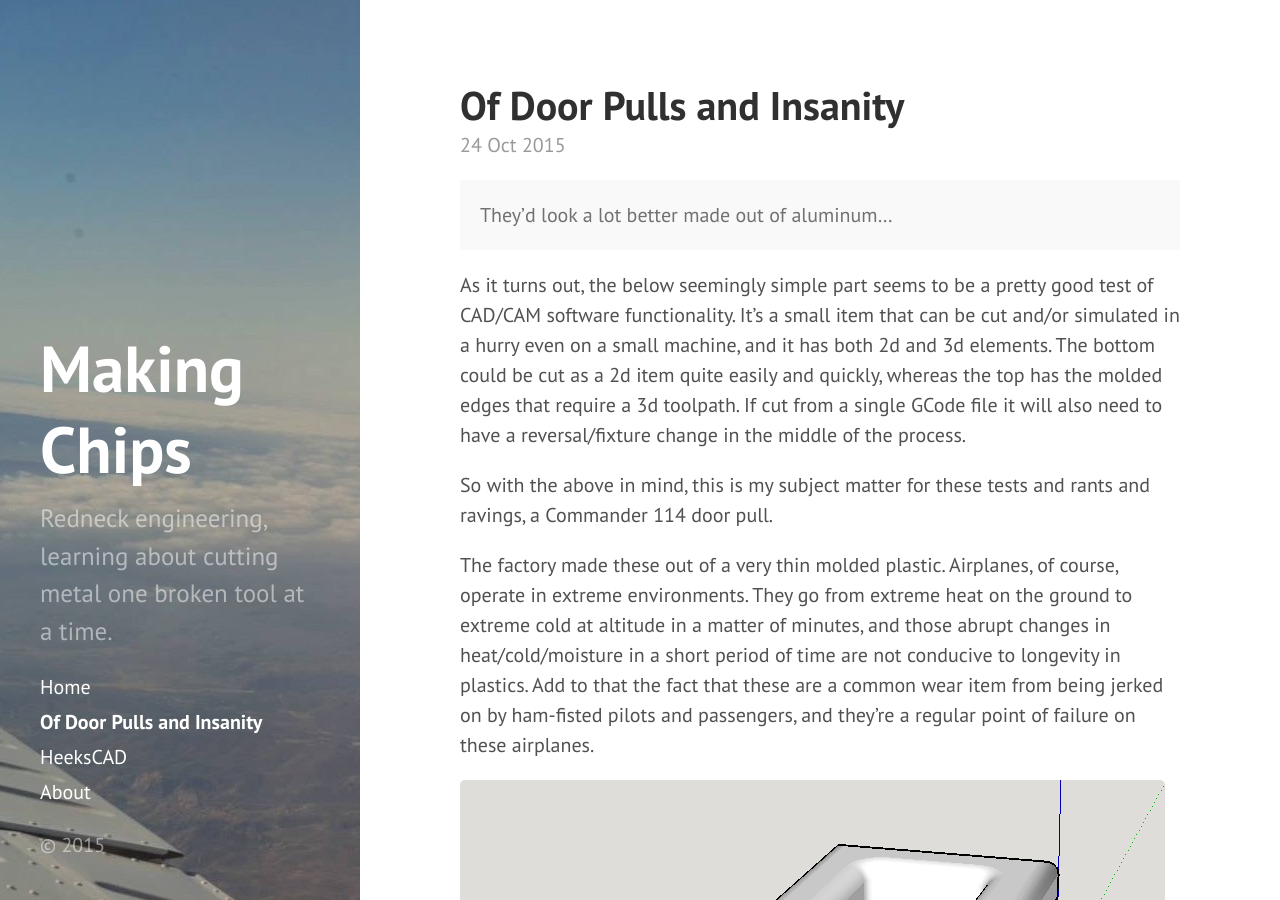
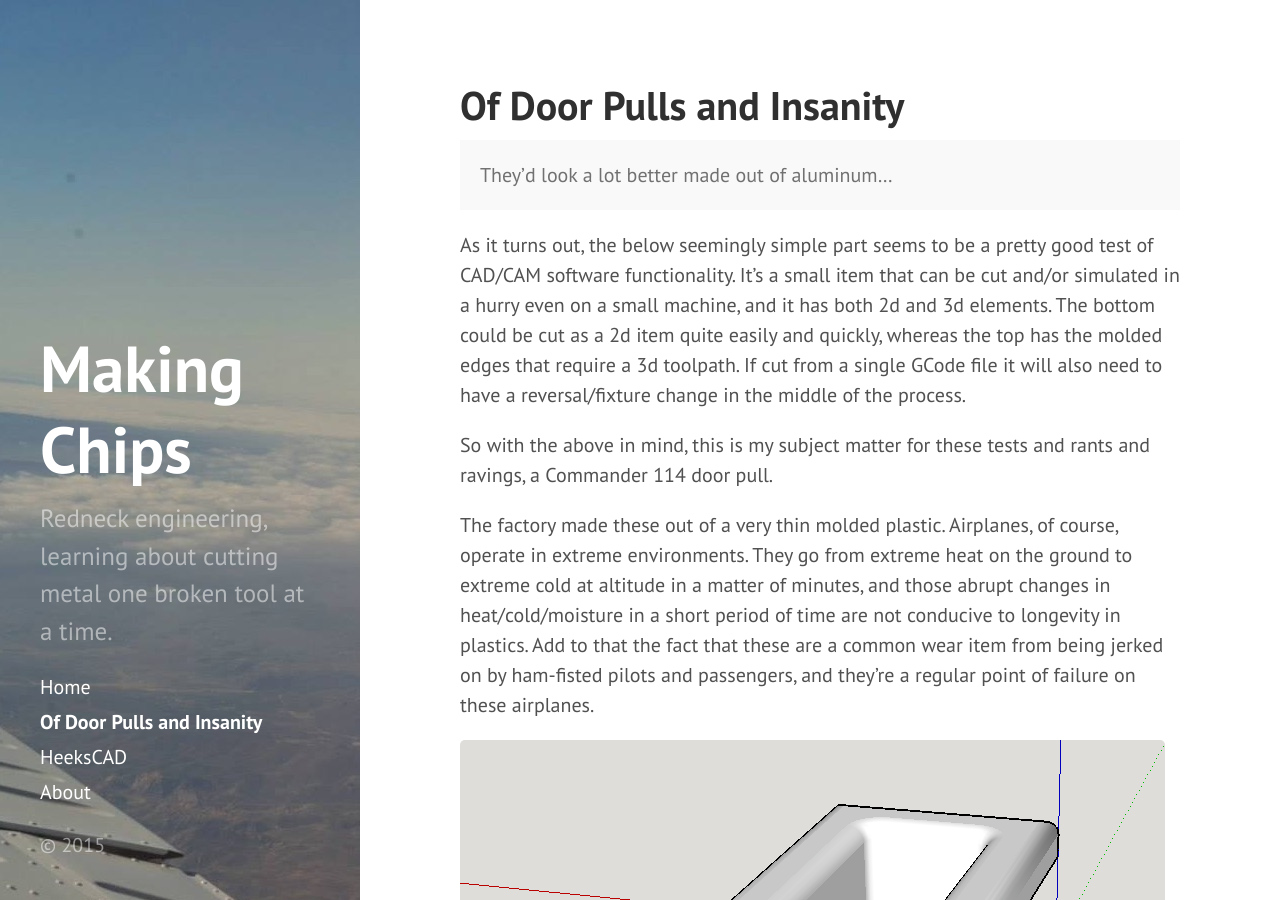
Before and after one commit to makingchips/makingchips.github.io, a Jekyll site: the page built from 2015-10-24-Door Pull.md, in a window 1280 px wide and 900 px high. Built offline with Jekyll 4.4.1, drawn with Linux system fonts in a browser that asks for light colours; Markdown is read by kramdown in place of the engine named in the settings.

Commit message:
Update and rename Door Pull.md to 2015-10-24-Door Pull.md

```diff
--- a/Door Pull.md
+++ b/2015-10-24-Door Pull.md
@@ -1,7 +1,6 @@
 ---
 layout: page
 title: Of Door Pulls and Insanity
-date: 2015-10-24
 published: true
 ---
 
```
